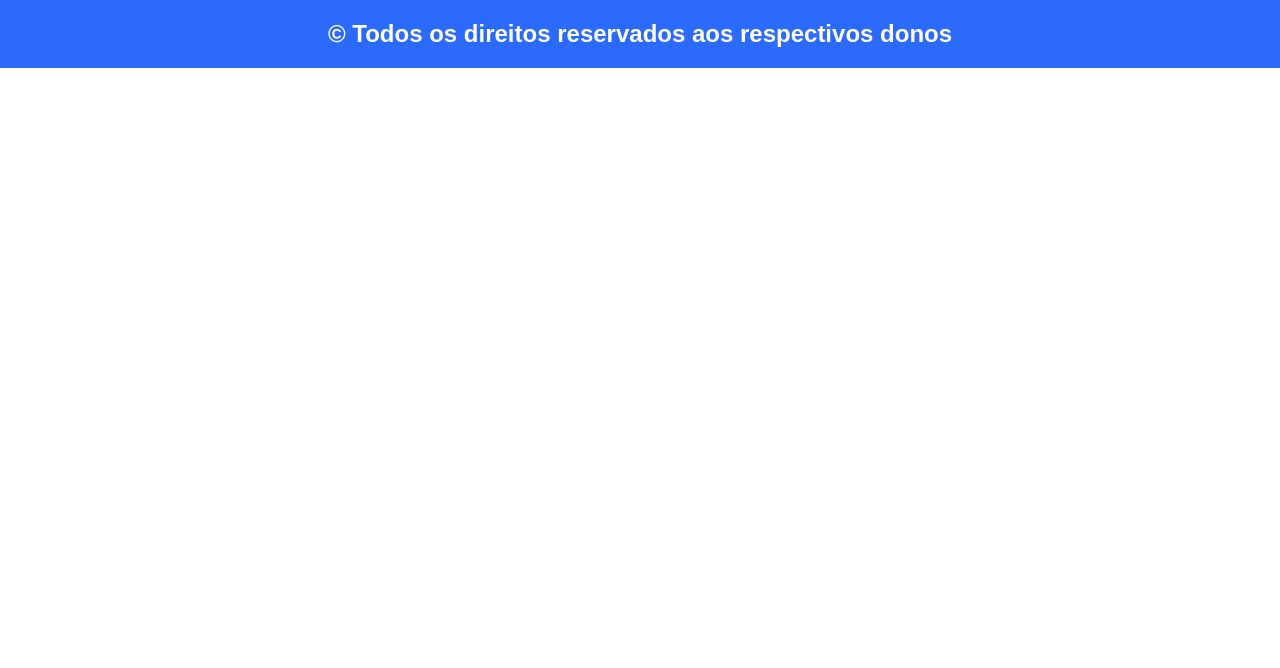
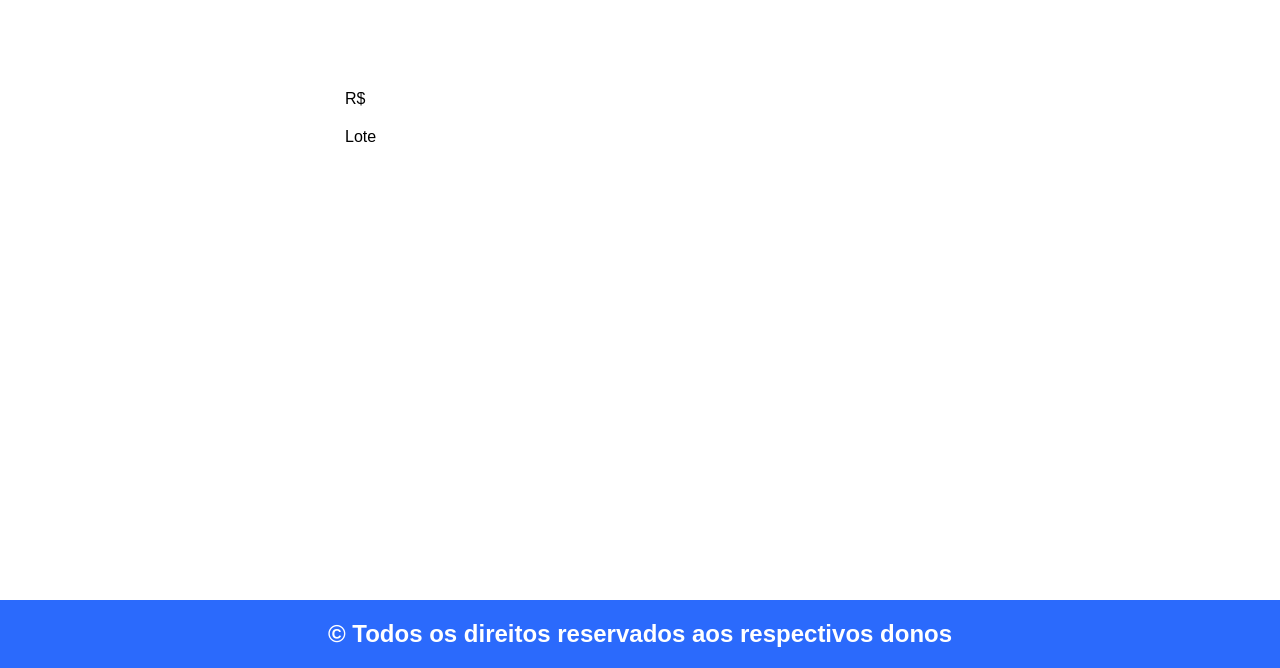
Before and after one commit to gabs1m/loja, a PHP site: page /viewProduto.php?id=1 in a window 1280 px wide. Shown: the part 134-802 px from the top of the page. Before the commit the page ends 202 px from the top, so only its background shows below. Run offline with PHP 8.4, Linux system fonts and the light colour scheme; data that the repository does not hold is empty.

Commit message:
finalização da base do crud do produto

```diff
--- a/showProduto.php
+++ b/showProduto.php
@@ -11,4 +11,6 @@
     die('[ERRO]: '.mysqli_error($conexao));
 }
 
+$row = mysqli_fetch_assoc($query);
+
 ?>
--- a/style.css
+++ b/style.css
@@ -27,8 +27,17 @@
     padding:20px
 }
 
+a{
+    text-decoration:none;
+}
+li{
+    list-style:none;
+}
+
 #teste{
-    height:864px;
+    width:100%;
+    text-align:center;
+    padding:0 0 50px;
 }
 
 
@@ -42,12 +51,14 @@
     padding:75px 2.5%;
     text-align:center;
 }
+
 .produtos-container{
     display:flex;
     flex-direction:row;
     flex-wrap:wrap;
     justify-content:flex-start;
 }
+
 .produto-geral{
     display:flex;
     flex-direction:column;
@@ -64,6 +75,22 @@
     background-color:#eee;
 }
 
+.produto-solo-container{
+    width:100%;
+    height:600px;
+    padding:50px;
+}
+
+.produto-view{
+    width:50%;
+    margin:auto;
+    display:flex;
+    flex-direction:column;
+    gap:20px;
+}
+
+
+
 @media(max-width:1490px){
     .produtos-container{
         justify-content:center;
--- a/view.css
+++ /dev/null
@@ -1,3 +0,0 @@
-.produto-view{
-
-}
--- a/viewProduto.php
+++ b/viewProduto.php
@@ -8,9 +8,12 @@
     <?php require 'header.php'; ?>
     <?php require 'navbar.php'; ?>
     <?php require 'showProduto.php'; ?>
-    <section>
+    <section class="produto-solo-container">
         <div class="produto-view">
-            <h2></h2>
+            <h2><?=$row['nome']?></h2>
+            <p><?=$row['descricao']?></p>
+            <p>R$<?=$row['valorUnit']?></p>
+            <p>Lote <?=$row['lote']?></p>
         </div>
     </section>
     <?php
```
